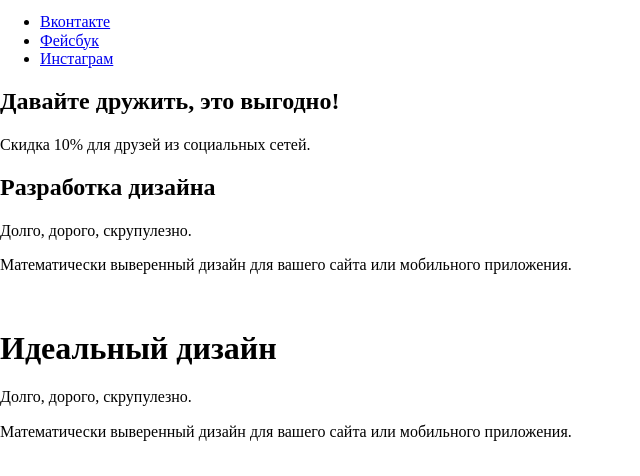
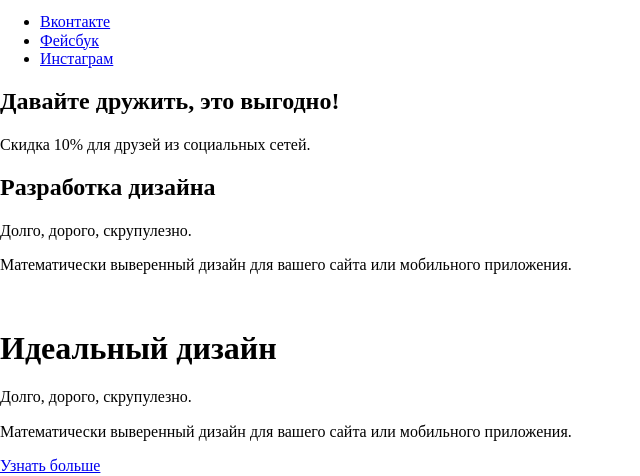
Before and after one commit to mihailsbodrins/841749-nerds-28, a plain HTML site: page index.html in a window 1280 px wide. Shown: the part 1397-1873 px from the top of the page, without its empty margins (0-640 px from the left). Drawn offline with nearby package versions, Linux system fonts and the light colour scheme.

Commit message:
added link

```diff
--- a/index.html
+++ b/index.html
@@ -142,4 +142,5 @@
   <h1 class="visually-hidden">Идеальный дизайн</h1>
   <p>Долго, дорого, скрупулезно.</p>
   <p>Математически выверенный дизайн для вашего сайта или мобильного приложения.</p>
+  <a href="#" type="button">Узнать больше</a>
 </section>
```
